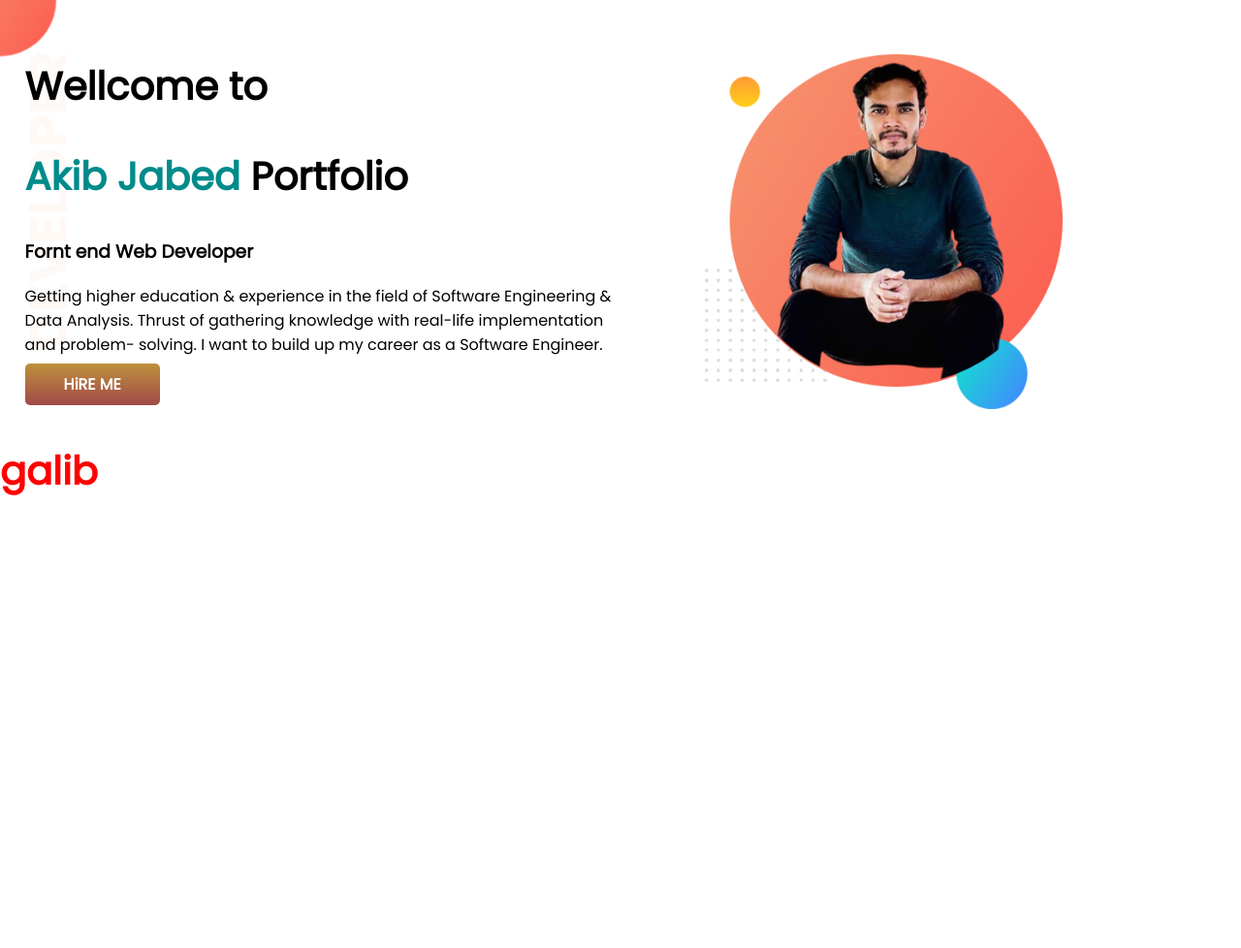
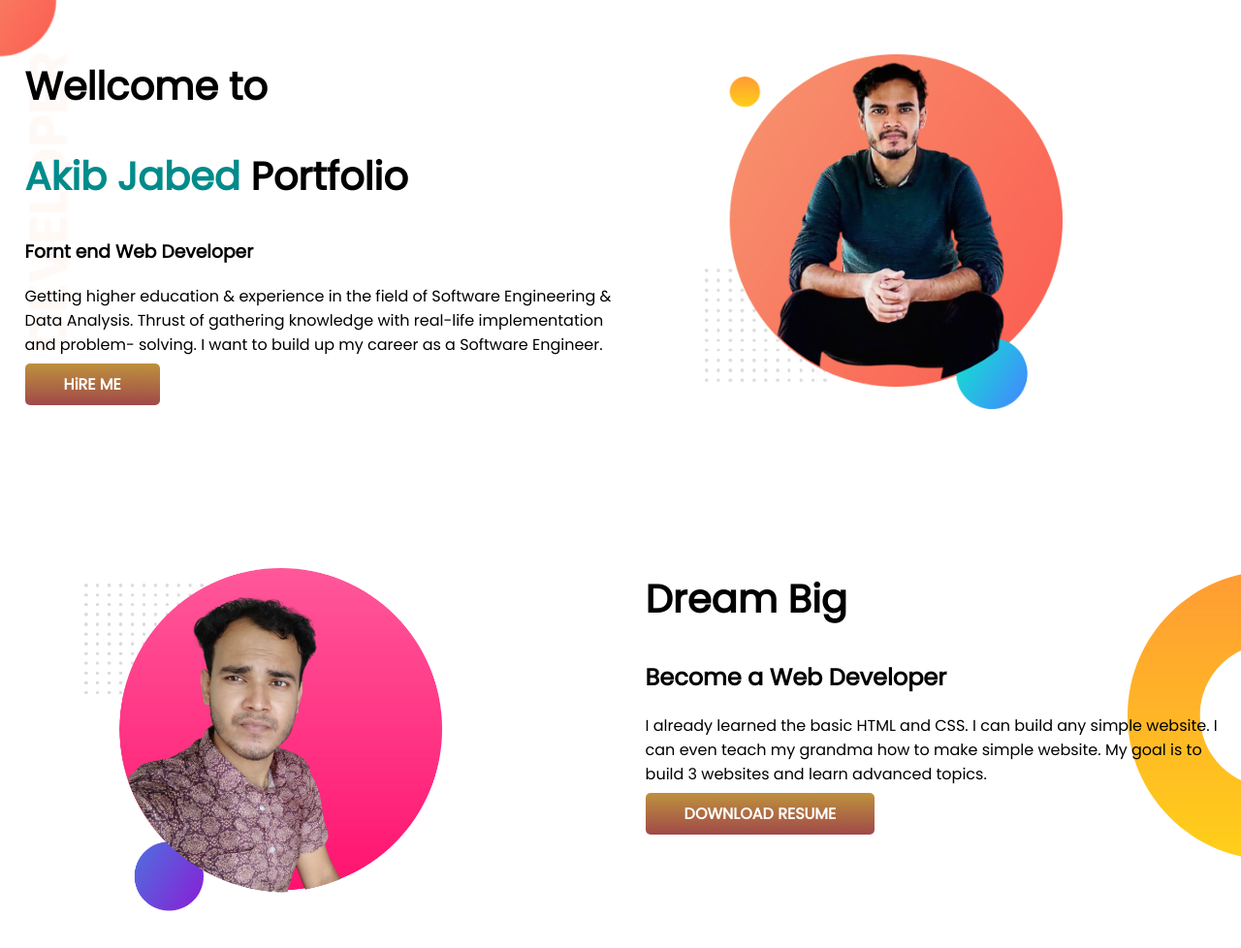
Before and after one commit to AJopu/developer-portfolio, a plain HTML site: page index.html in a window 1280 px wide. Shown: the whole page at 97% size. Before the commit the page ends 800 px from the top, so only its background shows below. Drawn offline with Linux system fonts and the light colour scheme.

Commit message:
medill area added, Background image added, background-repeat solved

```diff
--- a/index.html
+++ b/index.html
@@ -30,7 +30,20 @@
         </div>
     </section>
 
-    <h1 style="color:red ;">galib</h1>
+    <section class="middle-section">
+        <div class="half">
+            <img src="image/akib2.jpg" alt="">
+        </div>
+        <div class="half">
+            <h1>Dream Big</h1>
+            <h2>Become a Web Developer</h2>
+            <p>I already learned the basic HTML and CSS. I can build any simple website. I can even teach my grandma how
+                to make simple website. My goal is to build 3 websites and learn advanced topics.</p>
+            <a class="link-button"
+                href="https://drive.google.com/file/d/1HeD5wxyqYlPa5SKwipahf9CPD0a0hVRd/view?usp=sharing"
+                target="_blank">DOWNLOAD RESUME</a>
+        </div>
+    </section>
 </body>
 
 </html>
--- a/style.css
+++ b/style.css
@@ -10,6 +10,7 @@ span{
 }
 section{
     display: flex;
+    margin-bottom: 100px;
 }
 .half{
     width: 50%;
@@ -34,3 +35,8 @@ section{
     background-image:url(image/top-banner.png);
     background-repeat: no-repeat;
 }
+.middle-section{
+    background-image: url(image/dream-bg.png);
+    background-repeat: no-repeat;
+    background-position: right;
+}
```
Also changed, not shown: image/akib2.jpg (added).
